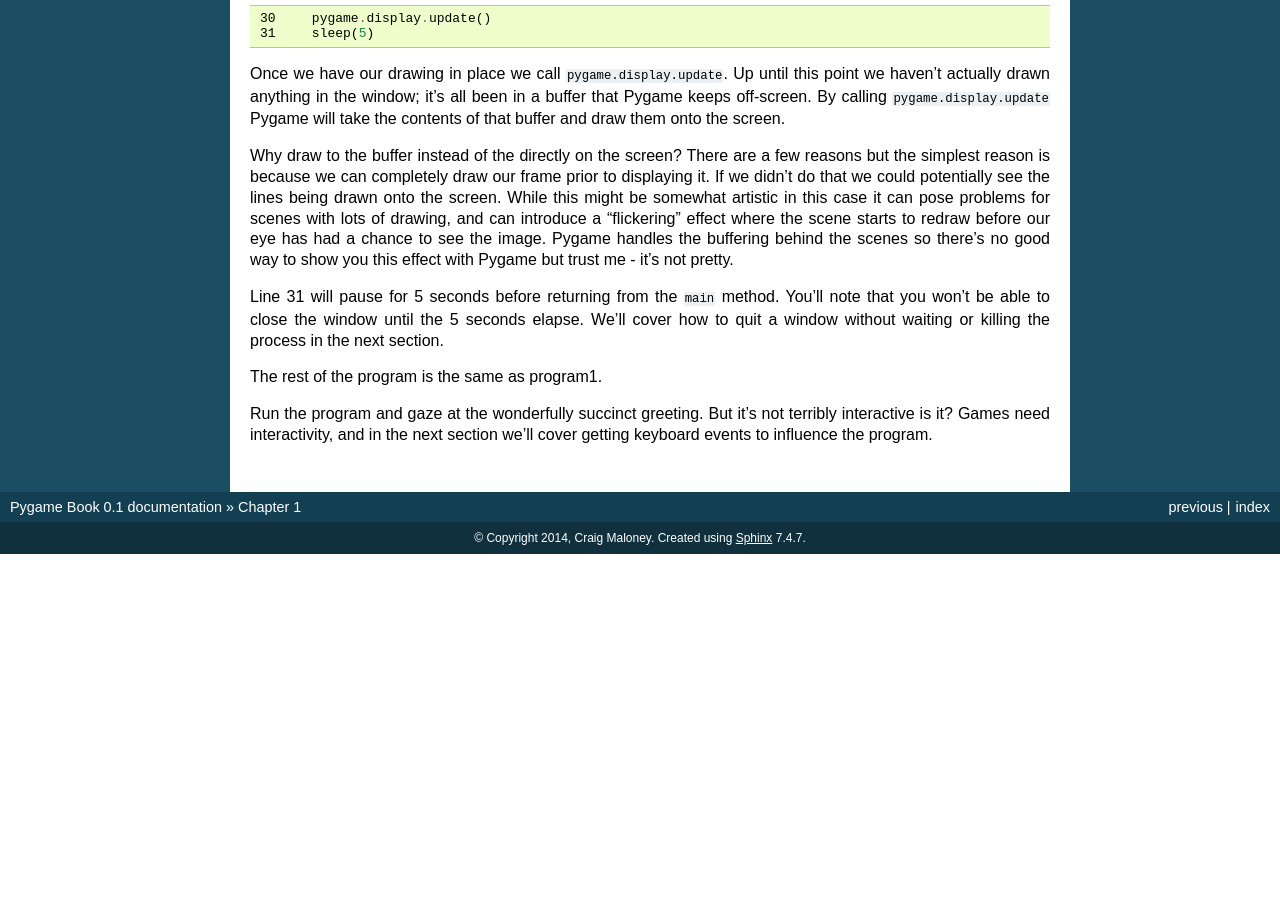
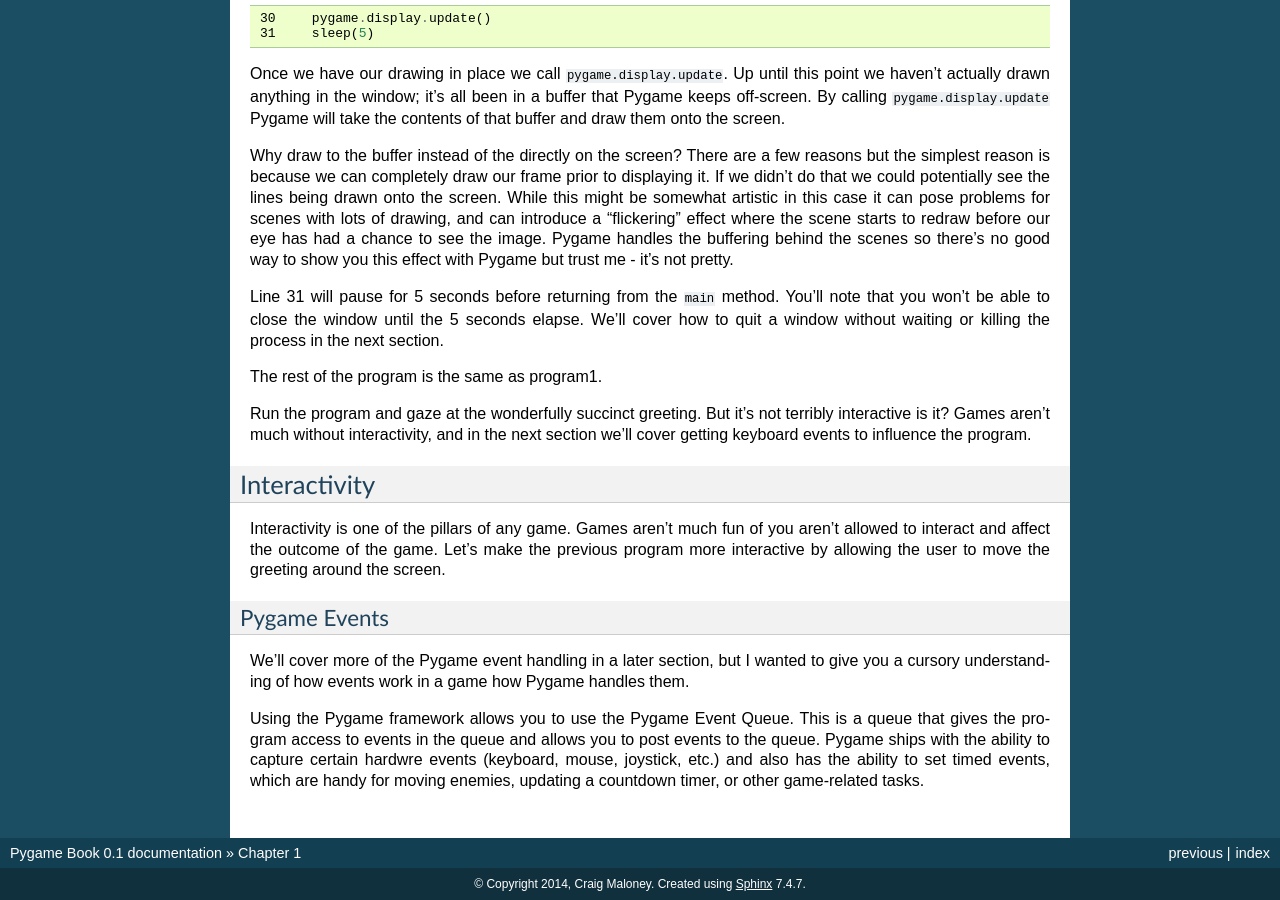
Before and after one commit to craigmaloney/pygame_book, a Sphinx documentation site: the page built from source/chapter1/index.rst, in a window 1280 px wide and 900 px high, scrolled down 3724 px. Built offline with Sphinx 7.4.7, drawn with Linux system fonts in a browser that asks for light colours; before the commit the page ends 4278 px from its top, so only the background shows below that; some of the changed lines change nothing that is shown; some of the changed text lies outside the part shown.

Commit message:
Starting events

```diff
--- a/source/chapter1/index.rst
+++ b/source/chapter1/index.rst
@@ -153,4 +153,16 @@ Line 31 will pause for 5 seconds before returning from the ``main`` method. You'
 
 The rest of the program is the same as program1.
 
-Run the program and gaze at the wonderfully succinct greeting. But it's not terribly interactive is it? Games need interactivity, and in the next section we'll cover getting keyboard events to influence the program.
+Run the program and gaze at the wonderfully succinct greeting. But it's not terribly interactive is it? Games aren't much without interactivity, and in the next section we'll cover getting keyboard events to influence the program.
+
+Interactivity
+-------------
+
+Interactivity is one of the pillars of any game. Games aren't much fun of you aren't allowed to interact and affect the outcome of the game. Let's make the previous program more interactive by allowing the user to move the greeting around the screen.
+
+Pygame Events
+~~~~~~~~~~~~~
+
+We'll cover more of the Pygame event handling in a later section, but I wanted to give you a cursory understanding of how events work in a game how Pygame handles them.
+
+Using the Pygame framework allows you to use the Pygame Event Queue. This is a queue that gives the program access to events in the queue and allows you to post events to the queue. Pygame ships with the ability to capture certain hardwre events (keyboard, mouse, joystick, etc.) and also has the ability to set timed events, which are handy for moving enemies, updating a countdown timer, or other game-related tasks.
--- /dev/null
+++ b/source/chapter1/program3.py
@@ -0,0 +1,65 @@
+#!/usr/bin/env python
+from time import sleep
+import sys
+import pygame
+from pygame.locals import Rect
+from pygame.constants import (
+    KEYDOWN,
+    QUIT,
+    K_UP,
+    K_DOWN,
+    K_LEFT,
+    K_RIGHT,
+    K_ESCAPE,
+    K_q)
+
+SCREENRECT = Rect(0, 0, 800, 600)
+BACKGROUND_COLOR = (116, 65, 80)
+LINE_COLOR = (234, 232, 211)
+WIDTH = 5
+OFFSET = 60
+
+def main():
+    surface = pygame.display.set_mode(SCREENRECT.size)
+    pygame.display.set_caption('Hi')
+    pygame.key.set_repeat(1, 1)
+    offset_x = OFFSET
+    offset_y = OFFSET
+    running = True
+
+    while running:
+
+        surface.fill(BACKGROUND_COLOR)
+        # Draw the H
+        pygame.draw.line(surface, LINE_COLOR, (offset_x, offset_y), (offset_x, offset_y + 60), WIDTH)
+        pygame.draw.line(surface, LINE_COLOR, (offset_x + 40, offset_y), (offset_x + 40, offset_y + 60), WIDTH)
+        pygame.draw.line(surface, LINE_COLOR, (offset_x, offset_y + 30), (offset_x + 40, offset_y + 20), WIDTH)
+
+        # Draw the I
+        pygame.draw.line(surface, LINE_COLOR, (offset_x + 60, offset_y), (offset_x + 60, offset_y + 60), WIDTH)
+
+        # Draw the exclamation point
+        pygame.draw.line(surface, LINE_COLOR, (offset_x + 80, offset_y), (offset_x + 80, offset_y + 50), WIDTH)
+        pygame.draw.line(surface, LINE_COLOR, (offset_x + 80, offset_y + 55), (offset_x + 80, offset_y + 60), WIDTH)
+
+        events = pygame.event.get()
+        for e in events:
+            if e.type == QUIT:
+                running = False
+            if e.type == KEYDOWN and (e.key == K_ESCAPE or e.key == K_q):
+                running = False
+            if e.type == KEYDOWN and e.key == K_UP:
+                offset_y -= 1
+            if e.type == KEYDOWN and e.key == K_DOWN:
+                offset_y += 1
+            if e.type == KEYDOWN and e.key == K_LEFT:
+                offset_x -= 1
+            if e.type == KEYDOWN and e.key == K_RIGHT:
+                offset_x += 1
+
+        pygame.display.update()
+
+if __name__ == '__main__':
+    main()
+    pygame.quit()
+    sys.exit()
```
